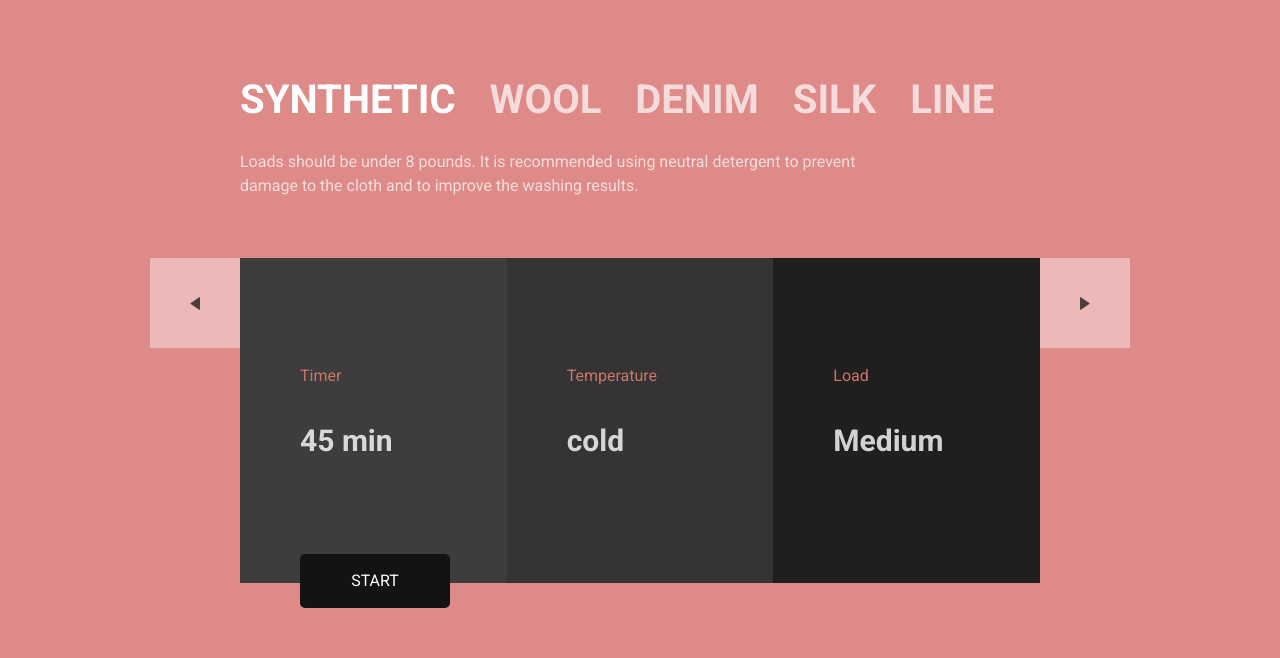
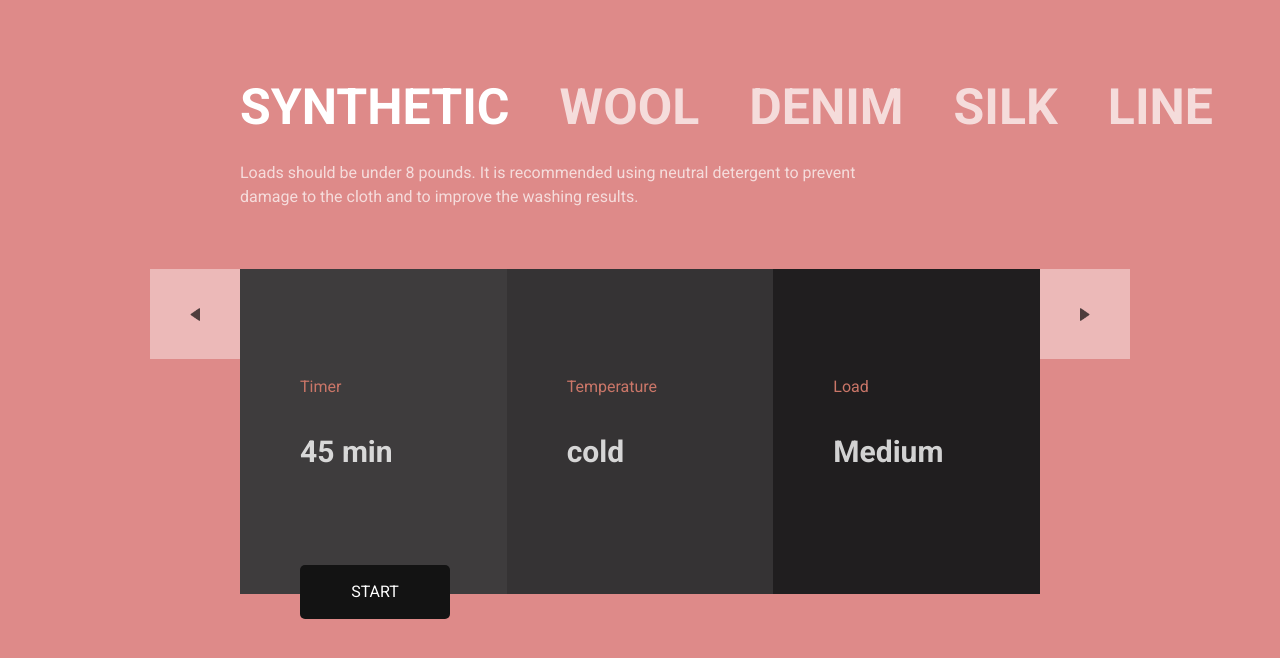
Before and after one commit to Sardor0795/Washing-Machine, a plain HTML site: page index.html in a window 1280 px wide. Drawn offline with Linux system fonts and the light colour scheme.

Commit message:
Add changes

```diff
--- a/css/style.css
+++ b/css/style.css
@@ -97,14 +97,17 @@ button {
 
 .washing-types {
   margin-bottom: 20px;
+  padding: 0;
+  margin: 0;
+  display: flex;
 }
 
 .washing-type {
   display: inline-block;
   text-transform: uppercase;
-  font-size: 40px;
+  font-size: 50px;
   font-weight: bold;
-  margin-right: 30px;
+  margin-right: 50px;
   cursor: pointer;
   transition: color 0.3s ease;
 }
--- a/index.html
+++ b/index.html
@@ -20,13 +20,13 @@
 <body>
     <div class="washing-display-wrapper">
         <div class="container">
-            <div class="washing-types">
-                <span class="washing-type">synthetic</span>
-                <span class="washing-type">wool</span>
-                <span class="washing-type">denim</span>
-                <span class="washing-type">silk</span>
-                <span class="washing-type">line</span>
-            </div>
+            <ul class="washing-types">
+                <li class="washing-type">synthetic</li>
+                <li class="washing-type">wool</li>
+                <li class="washing-type">denim</li>
+                <li class="washing-type">silk</li>
+                <li class="washing-type">line</li>
+            </ul>
             <p class="washing-text">Loads should be under 8 pounds. It is recommended using neutral detergent to prevent
                 damage to the cloth and to improve the washing results.</p>
 
```
